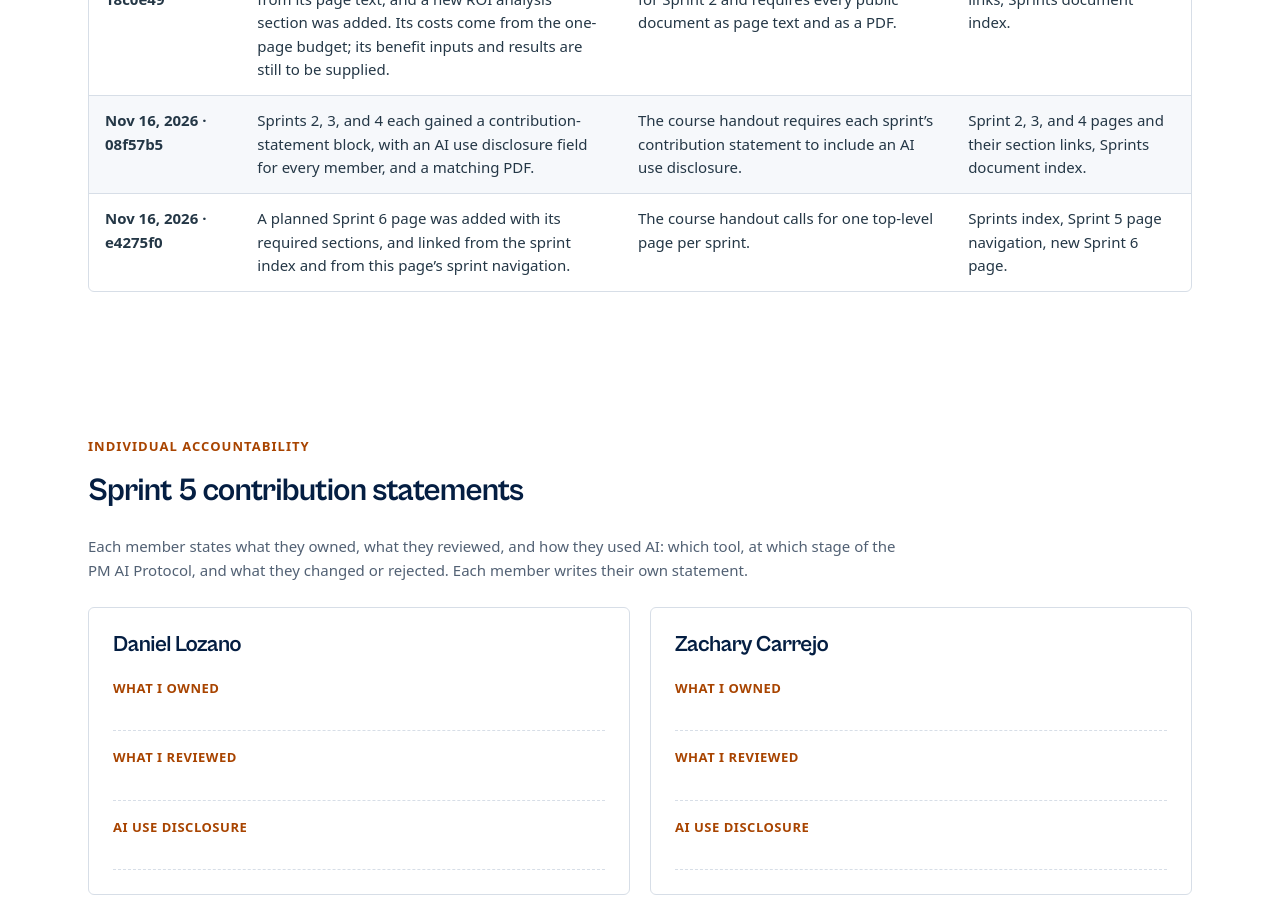
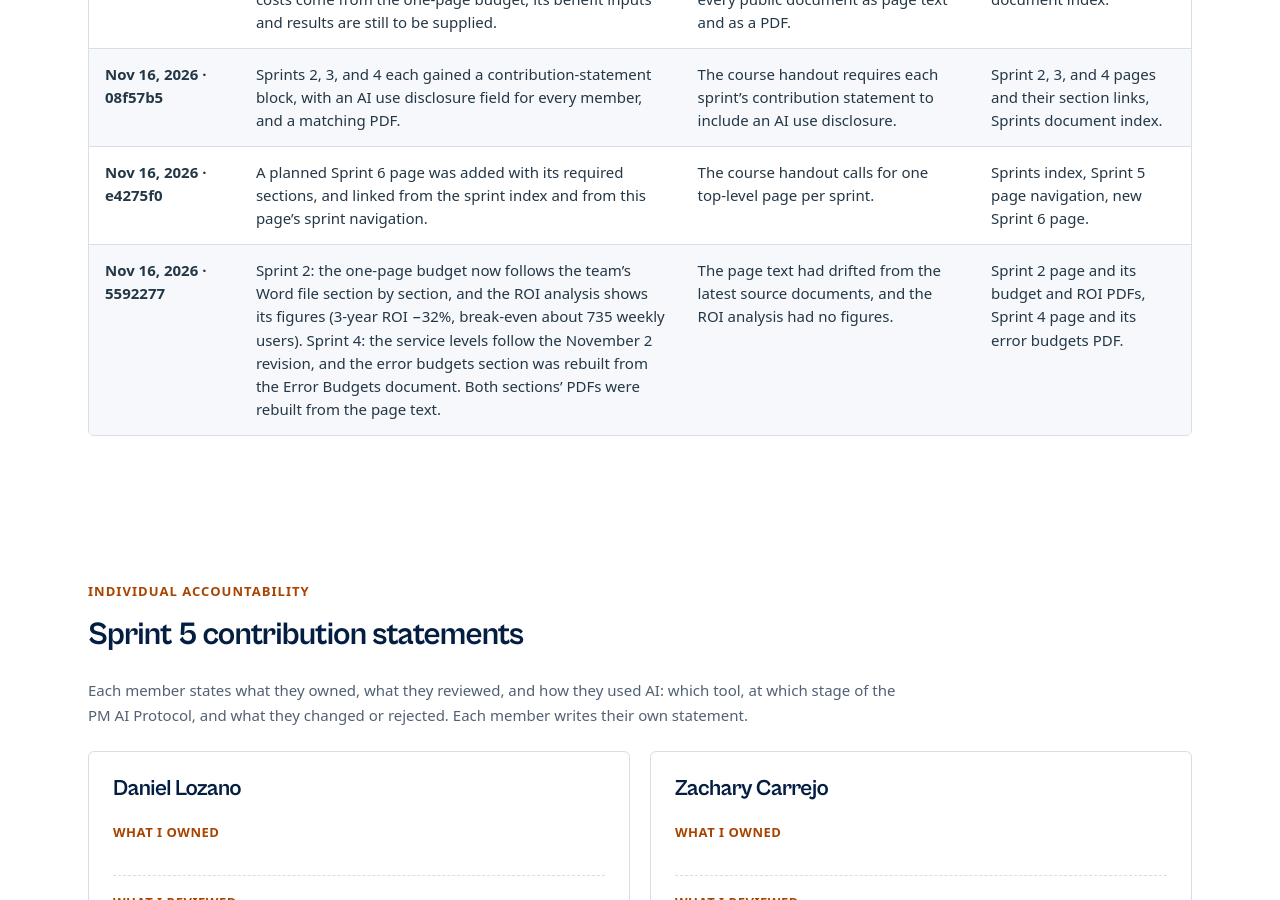
Before and after one commit to dlozan62/dlozan62.github.io, a Jekyll site: the page built from sprint-5.html, in a window 1280 px wide and 900 px high, scrolled down 6736 px. Built offline with Jekyll 4.4.1, drawn with Linux system fonts in a browser that asks for light colours.

Commit message:
Record the source-alignment pass in the Sprint 5 changelog

```diff
--- a/sprint-5.html
+++ b/sprint-5.html
@@ -152,6 +152,12 @@ permalink: /sprints/sprint-5/
           <td>The course handout calls for one top-level page per sprint.</td>
           <td>Sprints index, Sprint 5 page navigation, new Sprint 6 page.</td>
         </tr>
+        <tr>
+          <th scope="row">Nov 16, 2026 · 5592277</th>
+          <td>Sprint 2: the one-page budget now follows the team’s Word file section by section, and the ROI analysis shows its figures (3-year ROI −32%, break-even about 735 weekly users). Sprint 4: the service levels follow the November 2 revision, and the error budgets section was rebuilt from the Error Budgets document. Both sections’ PDFs were rebuilt from the page text.</td>
+          <td>The page text had drifted from the latest source documents, and the ROI analysis had no figures.</td>
+          <td>Sprint 2 page and its budget and ROI PDFs, Sprint 4 page and its error budgets PDF.</td>
+        </tr>
       </tbody>
     </table>
   </div>
```
Also changed, not shown: 1 other file.
